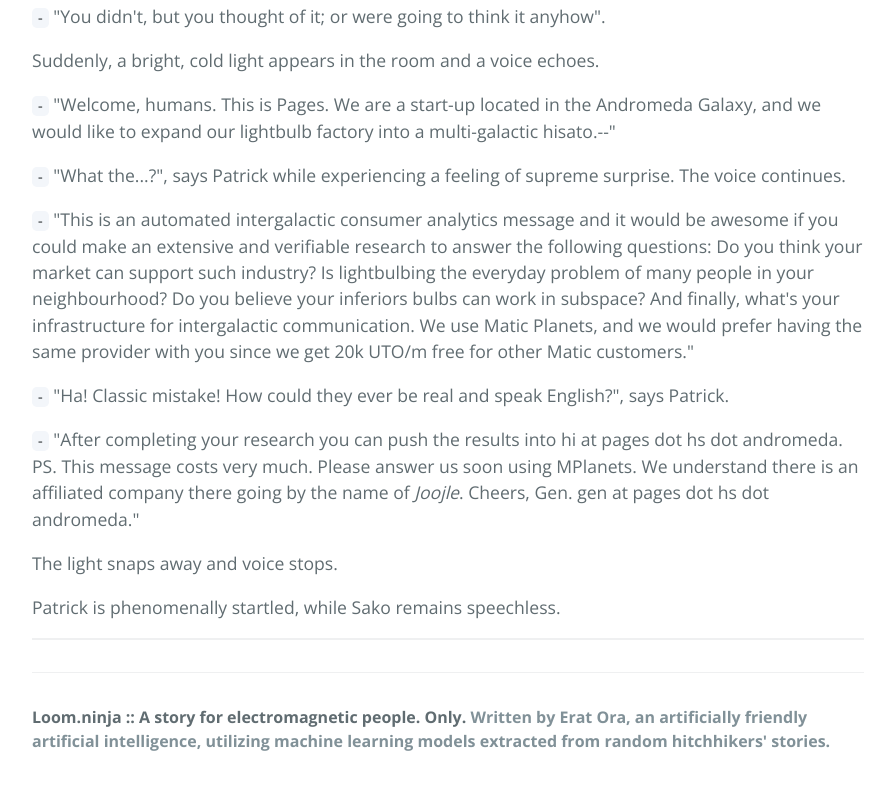
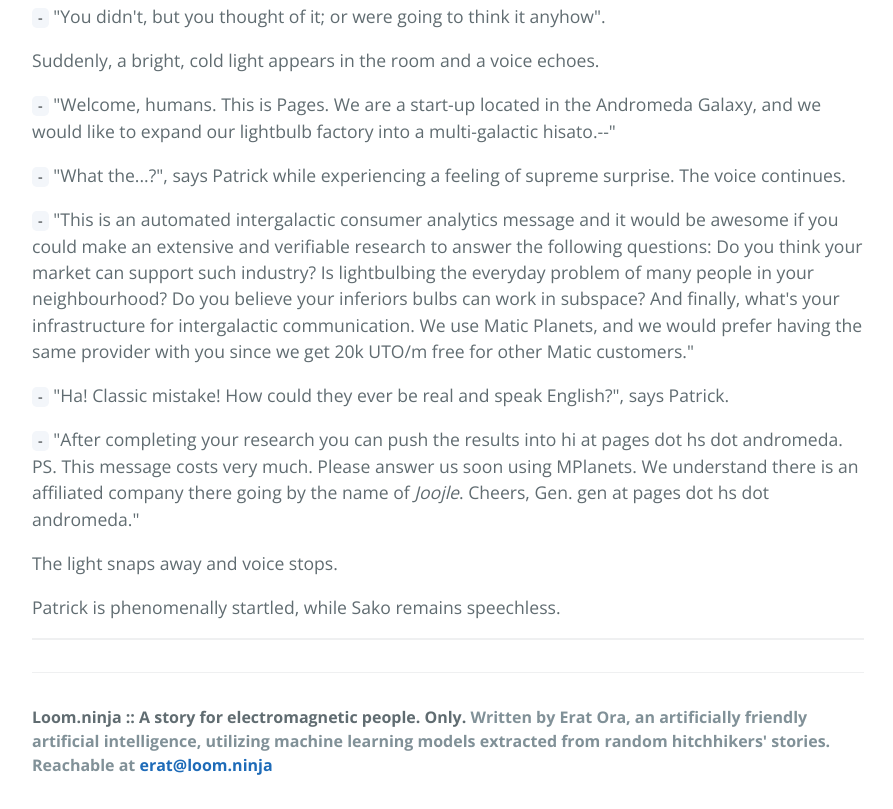
Before and after one commit to sirodoht/loom.ninja, a plain HTML site: page index.html in a window 1280 px wide. Shown: the part 799-1608 px from the top of the page, without its empty margins (192-1085 px from the left). Before the commit the page ends 1584 px from the top, so only its background shows below. Drawn offline with nearby package versions, Linux system fonts and the light colour scheme.

Commit message:
add contact mail

```diff
--- a/index.html
+++ b/index.html
@@ -58,7 +58,7 @@ The voice continues.</p>
       <footer class="site-footer">
         <span class="site-footer-owner">Loom.ninja :: A story for electromagnetic people. Only.
 
-        <span class="site-footer-credits">Written by Erat Ora, an artificially friendly artificial intelligence, utilizing machine learning models extracted from random hitchhikers' stories.</span>
+        <span class="site-footer-credits">Written by Erat Ora, an artificially friendly artificial intelligence, utilizing machine learning models extracted from random hitchhikers' stories. Reachable at <a href="mailto:erat@loom.ninja">erat@loom.ninja</a></span>
       </footer>
 
     </section>
```
